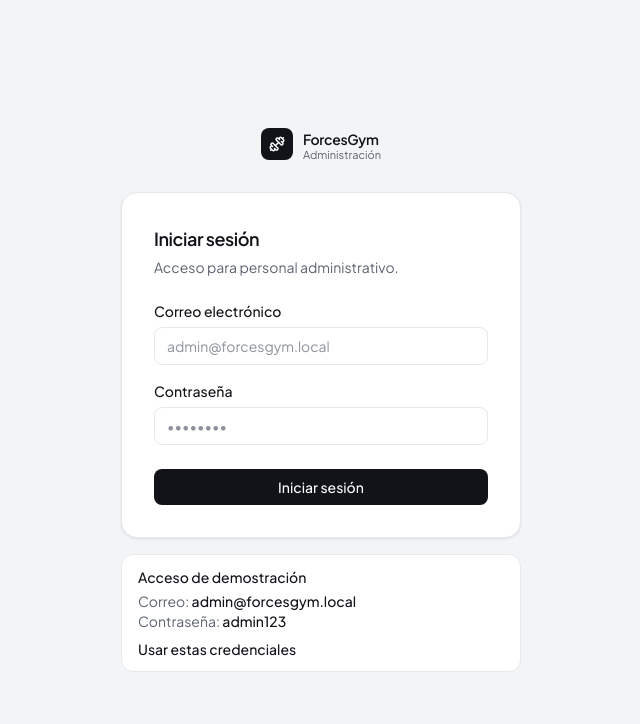
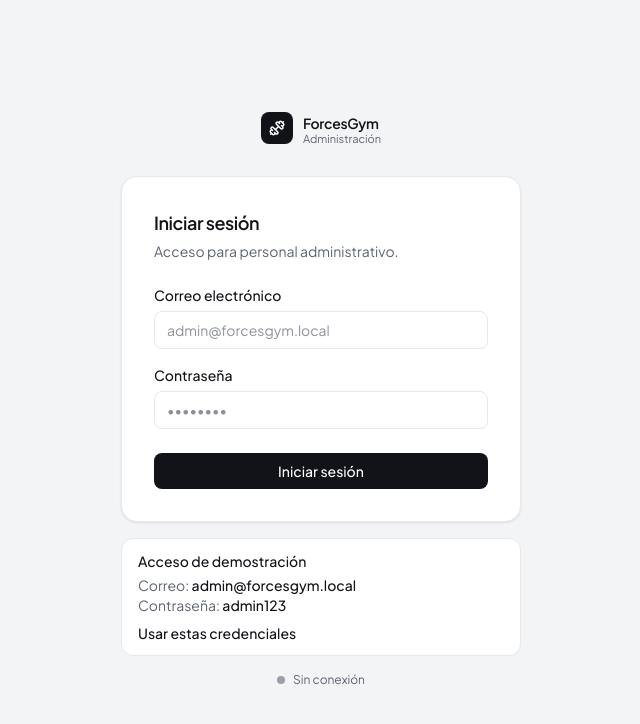
Before and after one commit to EdrianSG/ForcesGym, a React (Vite) app: page /login in a window 1280 px wide. Shown: the top 724 px of the page, without its empty margins (319-959 px from the left). Built offline with nearby package versions, Linux system fonts and the light colour scheme; no server answers.

Commit message:
mejora de login y verificación de sesión

```diff
--- a/src/pages/LoginPage.tsx
+++ b/src/pages/LoginPage.tsx
@@ -3,12 +3,17 @@ import { useState } from 'react'
 import { useNavigate } from 'react-router-dom'
 import { BrandMark } from '@/components/layouts/BrandMark'
 import { Button } from '@/components/ui/Button'
-import { SupabaseStatus } from '@/components/ui/SupabaseStatus'
 import { DEMO_ADMIN } from '@/data/demoAuth'
+import { useSupabaseStatus } from '@/hooks/useSupabaseStatus'
 import { login } from '@/services/authService'
+import { cn } from '@/utils/cn'
 
 export function LoginPage() {
   const navigate = useNavigate()
+  const status = useSupabaseStatus()
+  const isOnline = status.state === 'ok'
+  const isChecking = status.state === 'checking'
+
   const [email, setEmail] = useState('')
   const [password, setPassword] = useState('')
   const [loading, setLoading] = useState(false)
@@ -115,7 +120,21 @@ export function LoginPage() {
           </button>
         </div>
 
-        <SupabaseStatus className="mt-4" />
+        <div className="mt-4 flex items-center justify-center gap-2 text-xs text-muted">
+          <span
+            className={cn(
+              'size-2 rounded-full',
+              isChecking
+                ? 'bg-amber-400 animate-pulse'
+                : isOnline
+                  ? 'bg-emerald-500 shadow-[0_0_6px_rgba(16,185,129,0.5)]'
+                  : 'bg-zinc-400',
+            )}
+          />
+          <span>
+            {isChecking ? 'Comprobando…' : isOnline ? 'En línea' : 'Sin conexión'}
+          </span>
+        </div>
       </div>
     </div>
   )
--- a/src/services/authService.ts
+++ b/src/services/authService.ts
@@ -23,7 +23,8 @@ export async function login(email: string, pass: string) {
     return {
       user: null,
       profile: null,
-      error: 'Correo o contraseña incorrectos (Modo Demostración).',
+      error:
+        'Supabase no está configurado en este entorno. Revisa VITE_SUPABASE_URL y VITE_SUPABASE_ANON_KEY en Vercel.',
     }
   }
 
@@ -52,7 +53,10 @@ export async function login(email: string, pass: string) {
     return {
       user: null,
       profile: null,
-      error: error?.message || 'Error al iniciar sesión.',
+      error:
+        error?.message === 'Invalid login credentials'
+          ? 'Correo o contraseña incorrectos en Supabase.'
+          : error?.message || 'Error al iniciar sesión en Supabase.',
     }
   }
 
```
